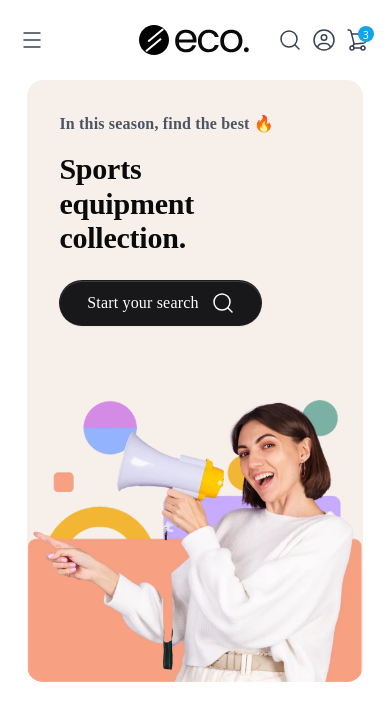
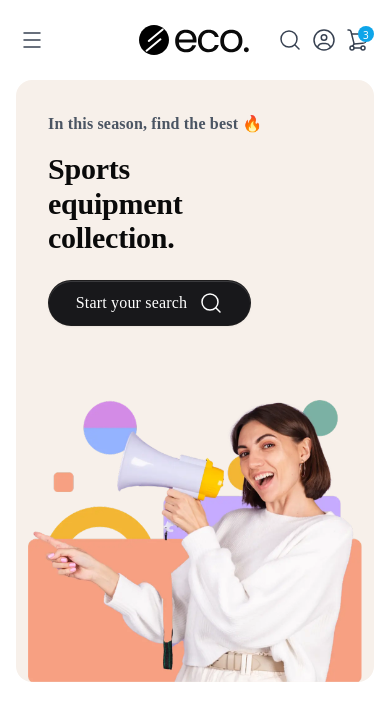
Before and after one commit to sagaralmad0202/eco, a React (Vite) app in the folder eccommerce/: page / in a window 390 px wide. Shown: the top 720 px of the page. Built offline with nearby package versions, Linux system fonts and the light colour scheme.

Commit message:
header padding fixed

```diff
--- a/eccommerce/src/components/HeroSection.jsx
+++ b/eccommerce/src/components/HeroSection.jsx
@@ -5,7 +5,7 @@ export default function HeroSection() {
   return (
     <section className="relative text-left">
       <div className="container mx-auto px-4">
-        <div className="relative mx-auto h-[601.54px] w-[335.2px] max-w-full overflow-hidden rounded-2xl bg-[#F7F0EA] lg:h-[637.35px] lg:w-[1456.6px]">
+        <div className="relative mx-auto h-[601.54px] w-full max-w-full overflow-hidden rounded-2xl bg-[#F7F0EA] lg:h-[637.35px] lg:w-[1456.6px]">
           {/* Text Content */}
           <div className="relative inset-x-0 z-10 h-[243.1px] px-8 pt-8 pb-0 lg:absolute lg:top-1/5 lg:h-[325.2px] lg:pt-0 lg:px-8">
             <div className="flex flex-col items-start gap-y-4 lg:h-[325.2px] lg:w-[672px] lg:max-w-lg xl:max-w-2xl xl:gap-y-8">
```
